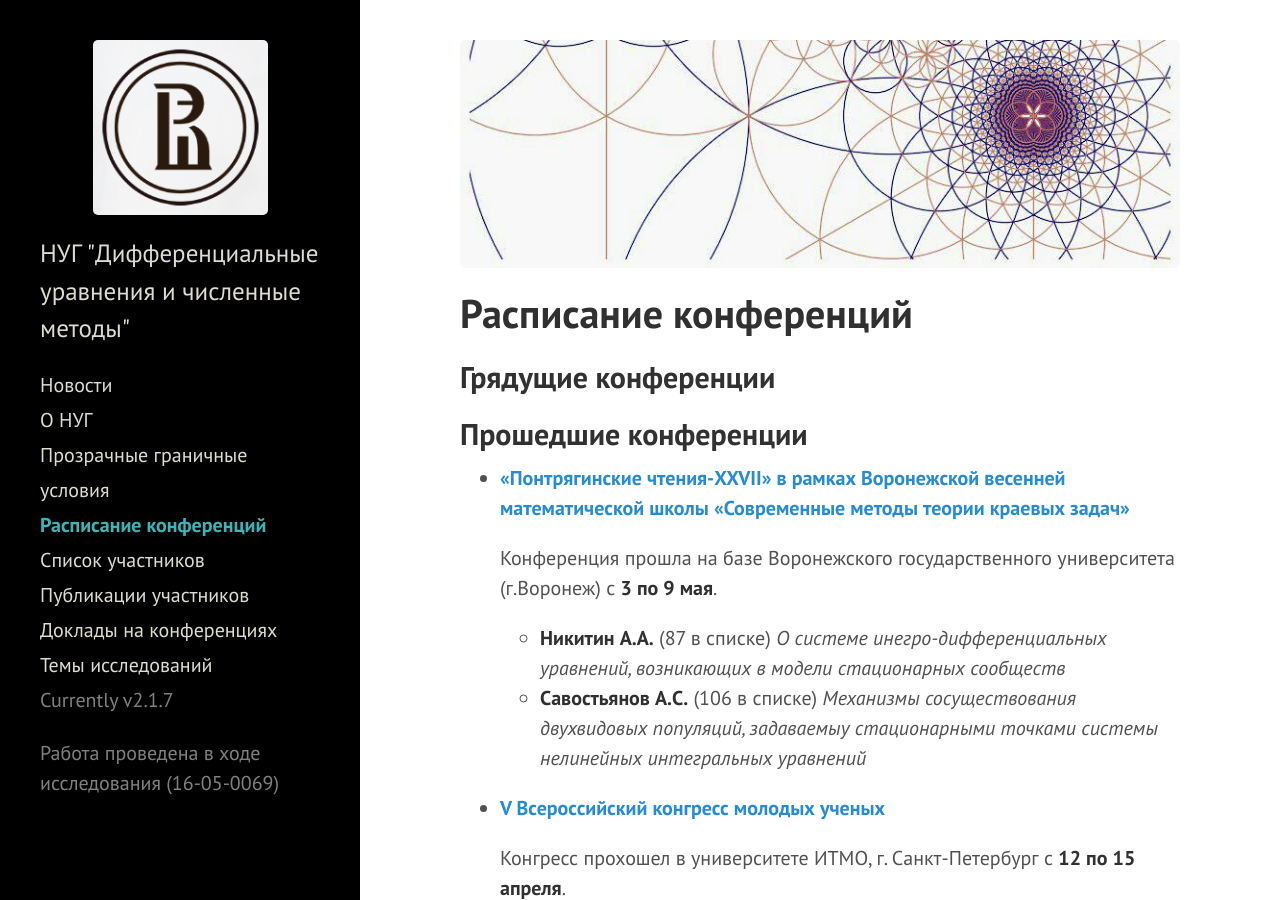
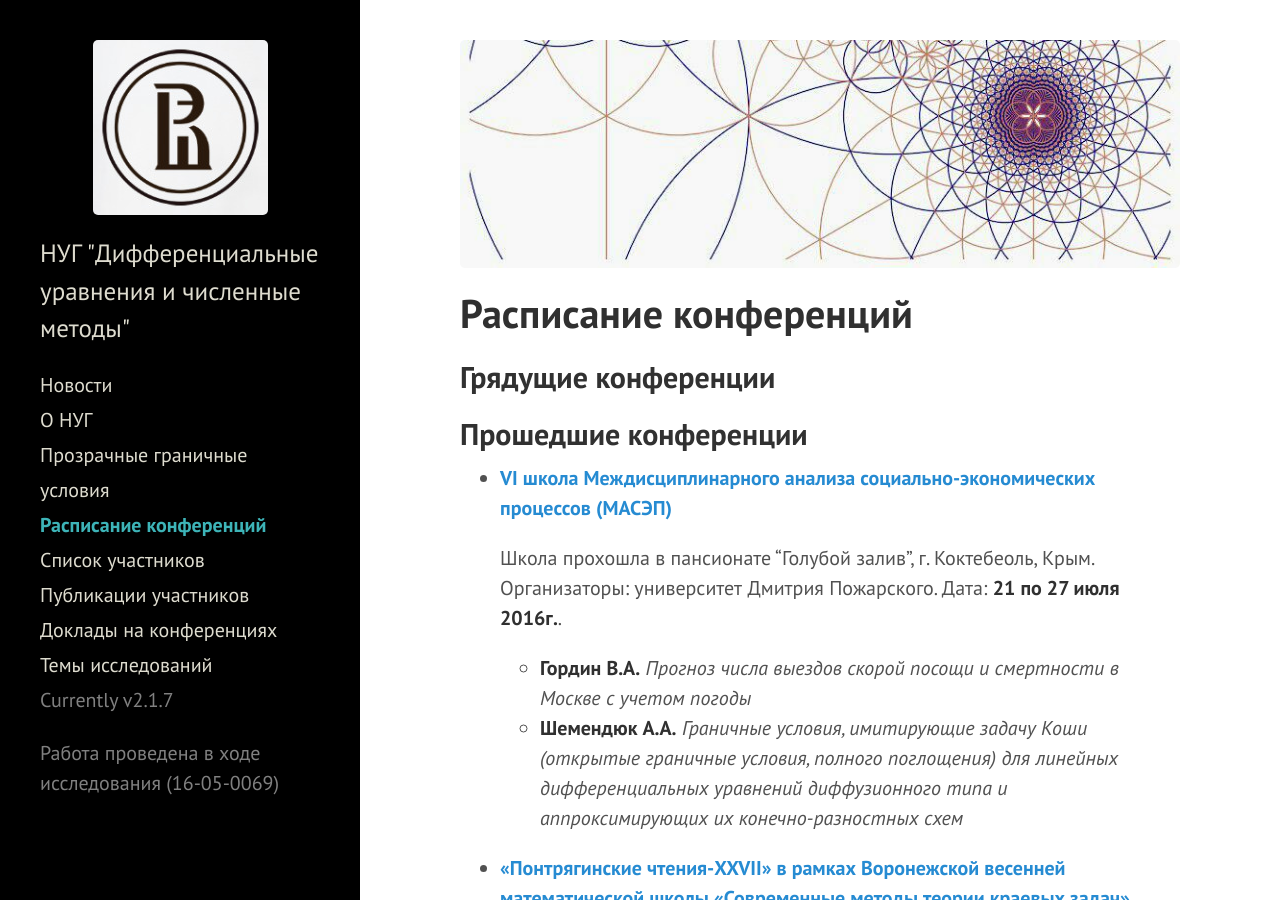
Before and after one commit to hsemmsg/hsemmsg.github.io, a Jekyll site: the page built from conferences.md, in a window 1280 px wide and 900 px high. Built offline with Jekyll 4.4.1, drawn with Linux system fonts in a browser that asks for light colours; comment, search, counter and statistics services are not loaded.

Commit message:
Conferences

```diff
--- a/conferences.md
+++ b/conferences.md
@@ -7,6 +7,17 @@ permalink: schedule/
 ## Грядущие конференции
 
 ## Прошедшие конференции
+
+
+
+
+* **[VI школа Междисциплинарного анализа социально-экономических процессов (МАСЭП)](http://s-and-e.ru/index.php?id=166)**
+
+  Школа прохошла в пансионате "Голубой залив", г. Коктебеоль, Крым. Организаторы: университет Дмитрия Пожарского. Дата: **21 по 27 июля 2016г.**.
+
+	* **Гордин В.А.** _Прогноз числа выездов скорой посощи и смертности в Москве с учетом погоды_
+	* **Шемендюк А.А.** _Граничные условия, имитирующие задачу Коши (открытые граничные условия, полного поглощения) для линейных дифференциальных уравнений диффузионного типа и аппроксимирующих их конечно-разностных схем_
+
 
 * **[«Понтрягинские чтения-XXVII» в рамках Воронежской весенней математической школы «Современные методы теории краевых задач»](http://vvmsh2016.ru/reports/)**
 
```
